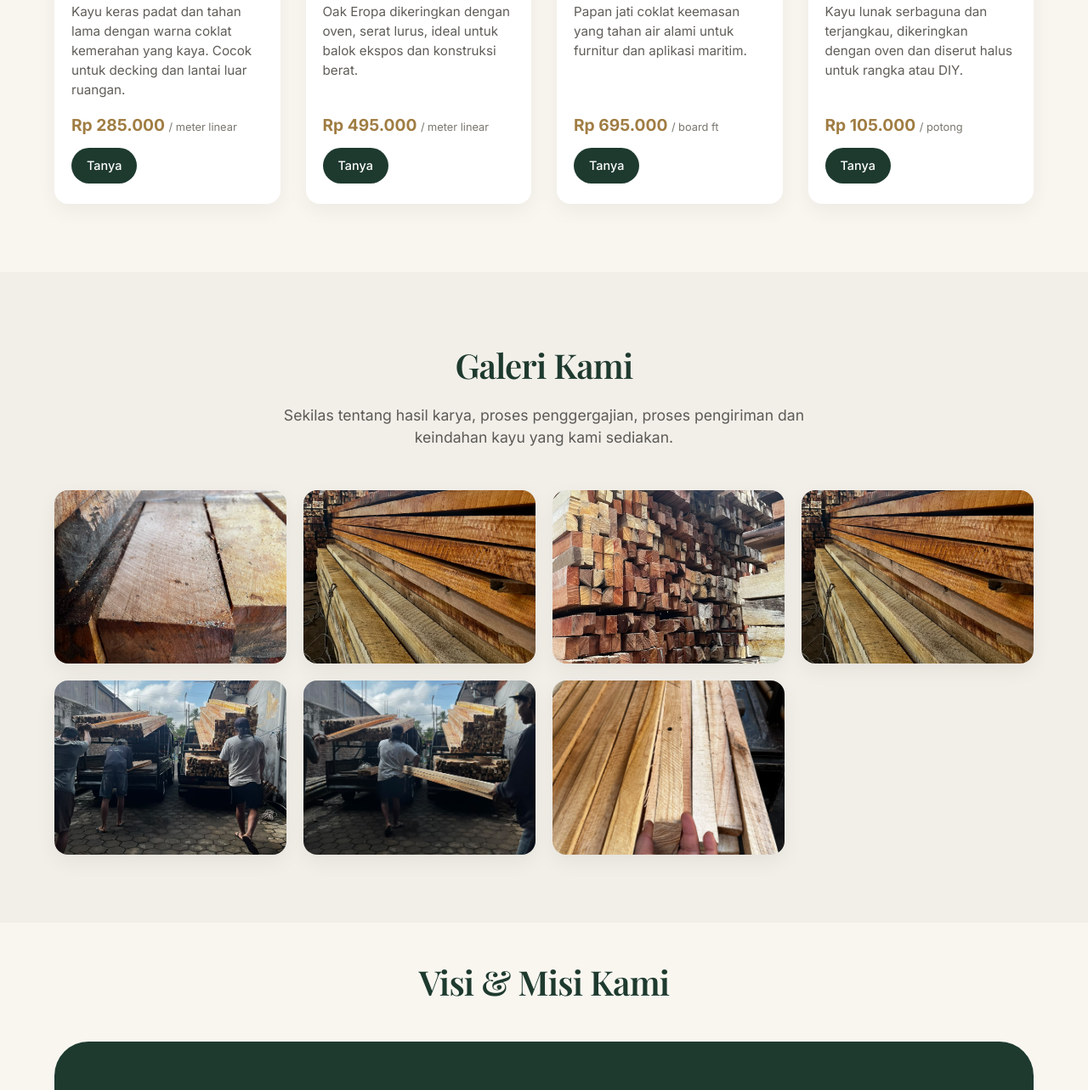
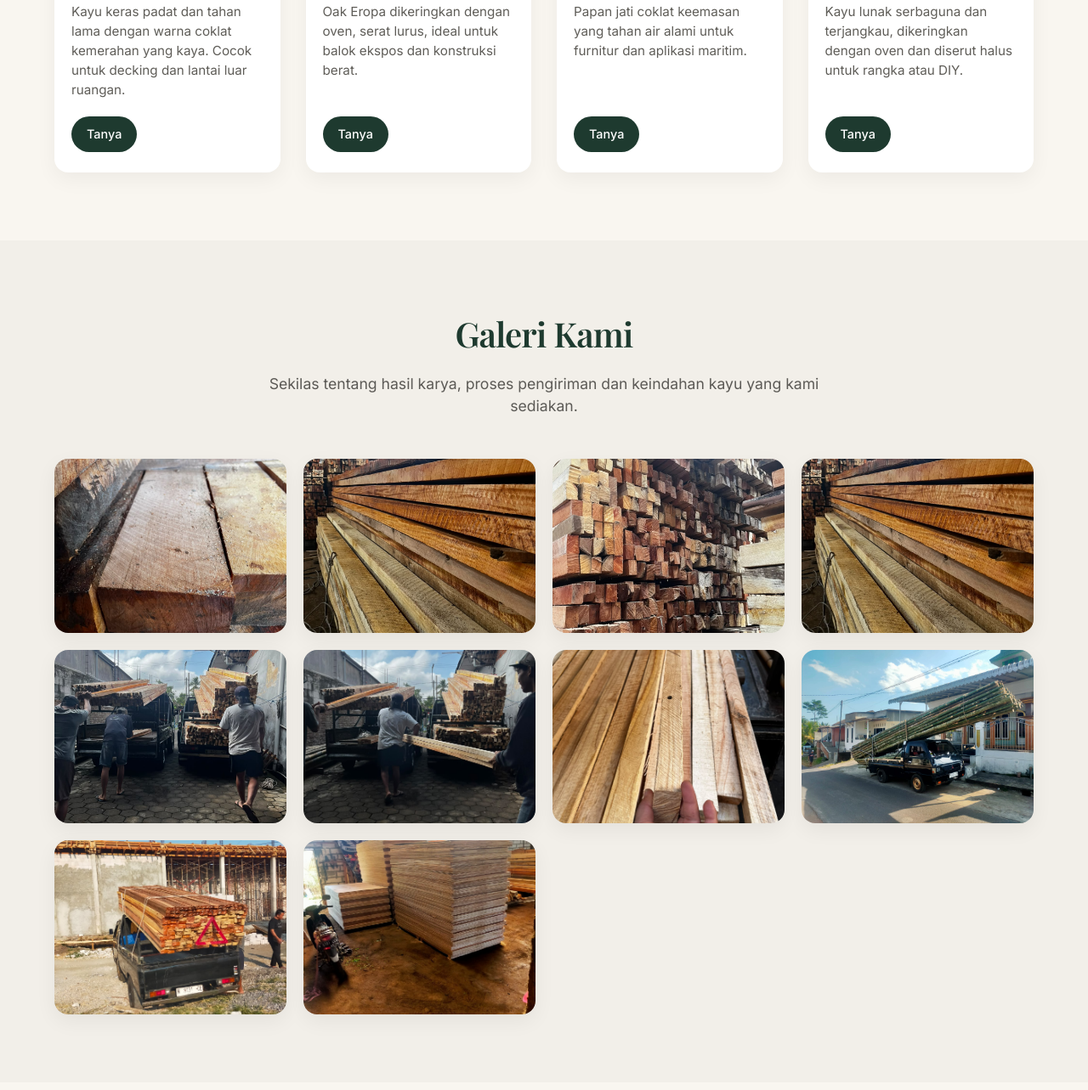
Before and after one commit to Rizoct/Rizoct.github.io, a plain HTML site: page client-berkahjayaalam/index.html in a window 1280 px wide. Shown: the part 1386-2669 px from the top of the page at 85% size. Drawn offline with nearby package versions, Linux system fonts and the light colour scheme; a web font is replaced by a local one.

Commit message:
Berkah jaya alam

```diff
--- a/client-berkahjayaalam/index.html
+++ b/client-berkahjayaalam/index.html
@@ -132,7 +132,7 @@
 
         /* Hero — Full screen */
         .hero {
-            background: linear-gradient(rgba(20, 30, 25, 0.65), rgba(20, 30, 25, 0.65)), url('assets/img/img-1.jpeg') center/cover no-repeat;
+            background: linear-gradient(rgba(20, 30, 25, 0.65), rgba(20, 30, 25, 0.65)), url('assets/img/img-2.jpeg') center/cover no-repeat;
             min-height: 100vh;
             display: flex;
             align-items: center;
@@ -288,22 +288,9 @@
 
         .product-info p {
             color: #5f5d58;
-            margin-bottom: 16px;
+            margin-bottom: 20px;
             font-size: 0.95rem;
             flex-grow: 1;
-        }
-
-        .product-price {
-            font-weight: 700;
-            font-size: 1.2rem;
-            color: #a07d43;
-            margin-bottom: 12px;
-        }
-
-        .product-price small {
-            font-weight: 400;
-            font-size: 0.8rem;
-            color: #7a776f;
         }
 
         .product-info .btn-small {
@@ -748,7 +735,6 @@
                     <div class="product-info">
                         <h3>Decking Merbau</h3>
                         <p>Kayu keras padat dan tahan lama dengan warna coklat kemerahan yang kaya. Cocok untuk decking dan lantai luar ruangan.</p>
-                        <div class="product-price">Rp 285.000 <small>/ meter linear</small></div>
                         <a href="#contact" class="btn-small">Tanya</a>
                     </div>
                 </div>
@@ -758,7 +744,6 @@
                     <div class="product-info">
                         <h3>Balok Struktural Oak</h3>
                         <p>Oak Eropa dikeringkan dengan oven, serat lurus, ideal untuk balok ekspos dan konstruksi berat.</p>
-                        <div class="product-price">Rp 495.000 <small>/ meter linear</small></div>
                         <a href="#contact" class="btn-small">Tanya</a>
                     </div>
                 </div>
@@ -768,7 +753,6 @@
                     <div class="product-info">
                         <h3>Papan Jati</h3>
                         <p>Papan jati coklat keemasan yang tahan air alami untuk furnitur dan aplikasi maritim.</p>
-                        <div class="product-price">Rp 695.000 <small>/ board ft</small></div>
                         <a href="#contact" class="btn-small">Tanya</a>
                     </div>
                 </div>
@@ -778,7 +762,6 @@
                     <div class="product-info">
                         <h3>Kayu Pinus Dimensi</h3>
                         <p>Kayu lunak serbaguna dan terjangkau, dikeringkan dengan oven dan diserut halus untuk rangka atau DIY.</p>
-                        <div class="product-price">Rp 105.000 <small>/ potong</small></div>
                         <a href="#contact" class="btn-small">Tanya</a>
                     </div>
                 </div>
@@ -790,7 +773,7 @@
     <section id="gallery" class="gallery-section">
         <div class="container">
             <h2 class="section-title">Galeri Kami</h2>
-            <p class="section-subtitle">Sekilas tentang hasil karya, proses penggergajian, proses pengiriman dan keindahan kayu yang kami sediakan.</p>
+            <p class="section-subtitle">Sekilas tentang hasil karya, proses pengiriman dan keindahan kayu yang kami sediakan.</p>
             <div class="gallery-grid">
                 <div class="gallery-item">
                     <img src="assets/img/img-1.jpeg" alt="Penggergajian kayu">
@@ -836,6 +819,27 @@
                 </div>
                 <div class="gallery-item">
                     <img src="assets/img/img-7.jpeg" alt="Proyek kayu Berkah Jaya Alam">
+                    <div class="gallery-caption">
+                        <h3>Proyek Selesai</h3>
+                        <p>Hasil karya pelanggan kami</p>
+                    </div>
+                </div>
+                <div class="gallery-item">
+                    <img src="assets/img/img-8.jpeg" alt="Proyek kayu Berkah Jaya Alam">
+                    <div class="gallery-caption">
+                        <h3>Proyek Selesai</h3>
+                        <p>Hasil karya pelanggan kami</p>
+                    </div>
+                </div>
+                <div class="gallery-item">
+                    <img src="assets/img/img-9.jpeg" alt="Proyek kayu Berkah Jaya Alam">
+                    <div class="gallery-caption">
+                        <h3>Proyek Selesai</h3>
+                        <p>Hasil karya pelanggan kami</p>
+                    </div>
+                </div>
+                <div class="gallery-item">
+                    <img src="assets/img/img-10.jpeg" alt="Proyek kayu Berkah Jaya Alam">
                     <div class="gallery-caption">
                         <h3>Proyek Selesai</h3>
                         <p>Hasil karya pelanggan kami</p>
```
Also changed, not shown: client-berkahjayaalam/assets/img/banner.jpeg (added), client-berkahjayaalam/assets/img/img-10.jpeg (added), client-berkahjayaalam/assets/img/img-8.jpeg (added), client-berkahjayaalam/assets/img/img-9.jpeg (added).
